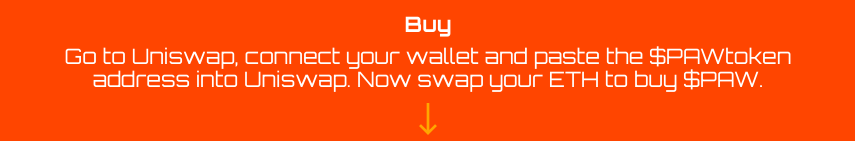
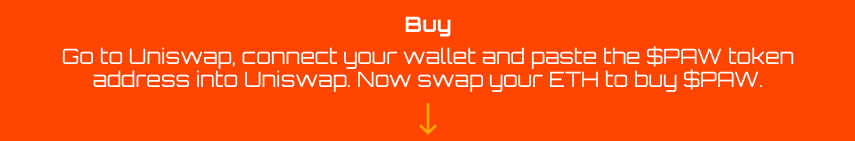
Before and after one commit to argombut/Impawssible, a plain HTML site: page index.html in a window 1280 px wide. Shown: the part 3104-3245 px from the top of the page, without its empty margins (212-1067 px from the left). Drawn offline with Linux system fonts and the light colour scheme; files whose address does not match are found by name.

Commit message:
Update 6

```diff
--- a/index.html
+++ b/index.html
@@ -238,7 +238,7 @@
                         </div>
                         <div class="text-box">
                             <h4 class="icon-title card-title mbr-black mbr-fonts-style display-1"><strong>Buy</strong></h4>
-                            <h5 class="icon-text mbr-black mbr-fonts-style display-1">Go to Uniswap, connect your wallet and paste the $PAWtoken address into Uniswap. Now swap your ETH to buy $PAW.</h5>
+                            <h5 class="icon-text mbr-black mbr-fonts-style display-1">Go to Uniswap, connect your wallet and paste the $PAW token address into Uniswap. Now swap your ETH to buy $PAW.</h5>
                         </div>
                     </div>
                     <div class="item mbr-flex last">
```
